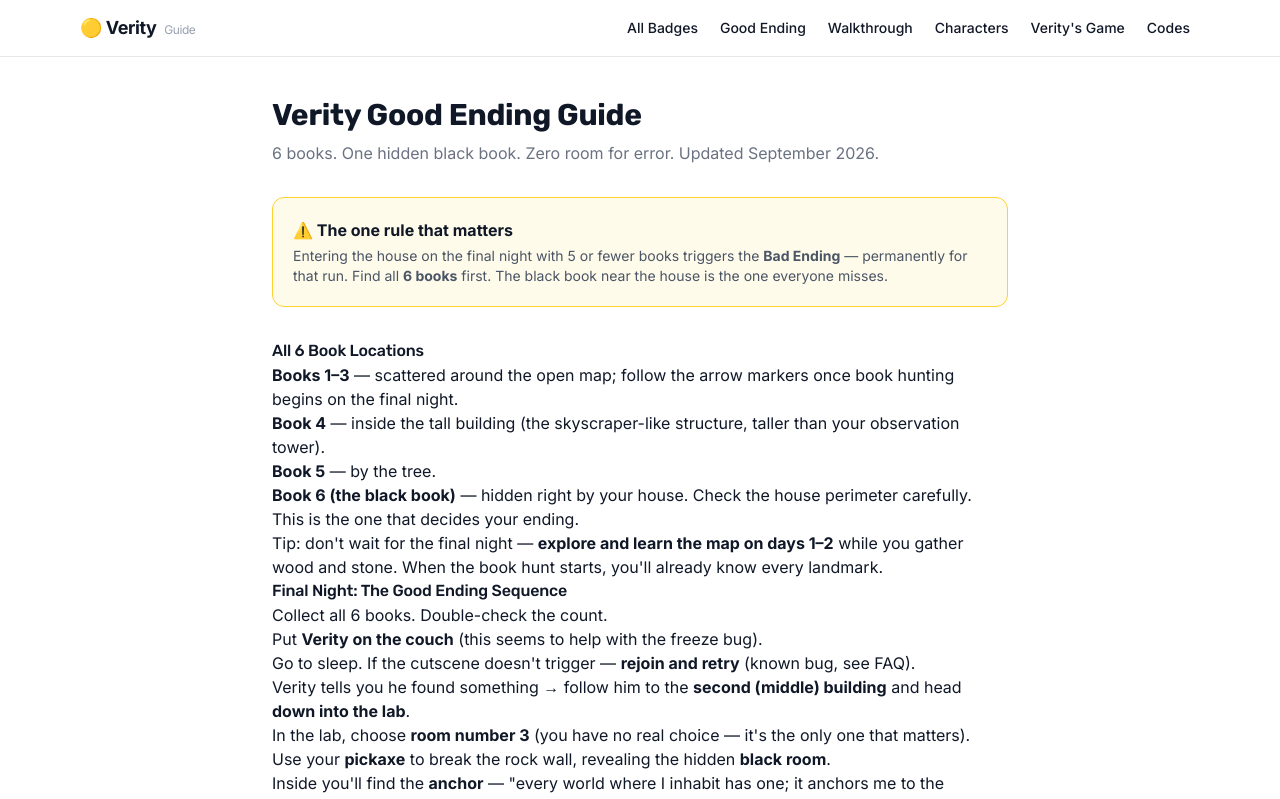
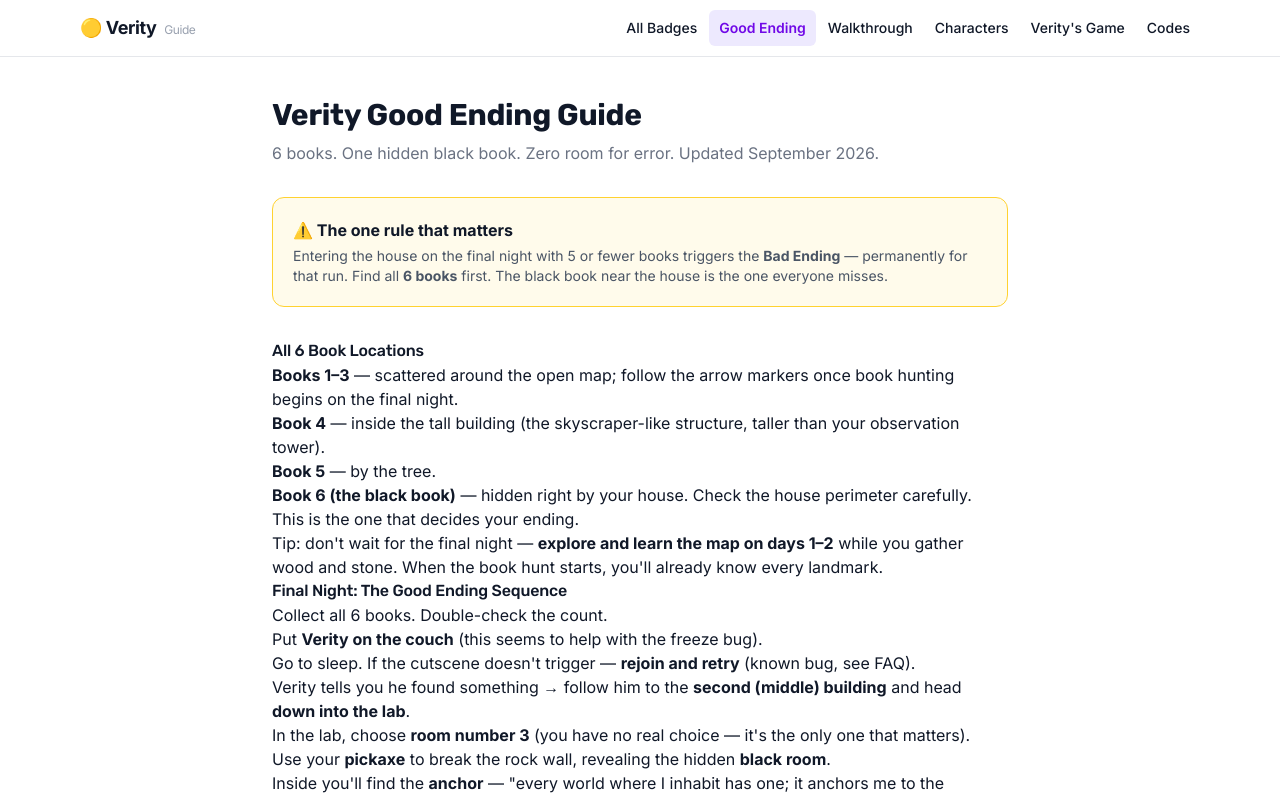
Before and after one commit to ken-fs/veritygame, a Next.js app: page /good-ending in a window 1280 px wide. Shown: the top 799 px of the page. Built offline with nearby package versions, Linux system fonts and the light colour scheme.

Commit message:
feat: UX/SEO pass — active nav, skip-link, hero LCP+texture, bento grid, FAQ 5+, focus rings

```diff
--- a/src/app/codes/page.tsx
+++ b/src/app/codes/page.tsx
@@ -25,6 +25,21 @@ export default function CodesPage() {
       answer:
         'Verity is a story horror game — the unlockables are its 6 badges and 2 endings. See our badge guide for the fastest 100% route.',
     },
+    {
+      question: 'Did Verity ever have codes?',
+      answer:
+        'No — the game has never had a code redemption system since launch. The closest thing to free rewards is the badge set, which is earned entirely in-game.',
+    },
+    {
+      question: "What about codes for Verity's Game (Slime Time Studios)?",
+      answer:
+        "Verity's Game does not have codes either as of September 2026. We monitor both games daily and will update this page the moment any code system appears.",
+    },
+    {
+      question: 'Where would Verity codes appear if they were added?',
+      answer:
+        'Most Roblox horror games put code redemption in the settings menu or a dedicated codes button on the main screen. If Verity adds one, we will publish exact redemption steps here.',
+    },
   ]);
 
   return (
--- a/src/app/globals.css
+++ b/src/app/globals.css
@@ -52,17 +52,17 @@ code {
   @apply px-1 py-0.5 rounded bg-gray-100 dark:bg-gray-800 text-sm font-mono;
 }
 
-/* Hero：旭日放射 + 血色渐变 + 细颗粒，纯 CSS 无图片 */
+/* Hero：深渊紫光 + 放射纹理 + 细颗粒，纯 CSS 无图片 */
 .hero-bg {
-  background-color: #0a0608;
+  background-color: #12062b;
   background-image:
-    radial-gradient(circle at 50% 120%, rgba(225, 29, 42, 0.55) 0%, rgba(225, 29, 42, 0) 55%),
+    radial-gradient(circle at 50% 120%, rgba(124, 58, 237, 0.5) 0%, rgba(124, 58, 237, 0) 55%),
     repeating-conic-gradient(
       from 0deg at 50% 120%,
       rgba(255, 255, 255, 0.04) 0deg 6deg,
       rgba(255, 255, 255, 0) 6deg 12deg
     ),
-    linear-gradient(160deg, #1a0306 0%, #0a0608 60%, #000 100%);
+    linear-gradient(160deg, #180838 0%, #0e0522 60%, #07030f 100%);
 }
 
 /* 细颗粒噪点覆盖层（SVG data URI，约 1KB）*/
@@ -87,3 +87,39 @@ code {
   -webkit-box-orient: vertical;
   overflow: hidden;
 }
+
+/* ===== 体验优化批次 ===== */
+h1, h2 {
+  text-wrap: balance;
+}
+.tabular {
+  font-variant-numeric: tabular-nums;
+}
+a:focus-visible,
+button:focus-visible,
+select:focus-visible,
+input:focus-visible {
+  outline: 2px solid var(--color-deep-500);
+  outline-offset: 2px;
+  border-radius: 6px;
+}
+.btn-press {
+  transition: transform 150ms ease, background-color 200ms ease, color 200ms ease;
+}
+.btn-press:active {
+  transform: scale(0.97);
+}
+.skip-link {
+  position: absolute;
+  left: -9999px;
+  top: 0;
+  z-index: 100;
+  padding: 0.5rem 1rem;
+  background: var(--color-deep-600);
+  color: #fff;
+  border-radius: 0 0 0.5rem 0;
+  font-weight: 600;
+}
+.skip-link:focus {
+  left: 0;
+}
--- a/src/app/good-ending/page.tsx
+++ b/src/app/good-ending/page.tsx
@@ -29,6 +29,16 @@ export default function GoodEndingPage() {
       question: 'Why does the Verity Good Ending keep freezing?',
       answer:
         'The Good Ending has a known bug: after going to sleep on the final night, the cutscene sometimes never triggers. Workaround confirmed by players: put Verity on the couch before sleeping, and if nothing happens, rejoin and redo the final night. It may take several attempts.',
+    },
+    {
+      question: 'Can you get both endings in one Verity playthrough?',
+      answer:
+        'No. Entering the house with all 6 books triggers the Good Ending and locks out the Bad Ending for that run. Getting both badges requires two runs — do the Good Ending first, then rush a second run skipping at least one book.',
+    },
+    {
+      question: 'How long does it take to beat Verity?',
+      answer:
+        'A first blind playthrough takes about 45–60 minutes. With a guide you can finish in under 30 minutes, and a Bad Ending speedrun is much faster since you skip all book hunting.',
     },
   ]);
 
--- a/src/app/layout.tsx
+++ b/src/app/layout.tsx
@@ -51,8 +51,9 @@ gtag('config', 'G-2RKS649CNY');`}
         </Script>
       </head>
       <body className="min-h-screen bg-white dark:bg-gray-950 text-gray-900 dark:text-gray-100 antialiased font-body">
+        <a href="#main" className="skip-link">Skip to content</a>
         <Header />
-        <main className="min-h-[calc(100vh-180px)]">{children}</main>
+        <main id="main" className="min-h-[calc(100vh-180px)]">{children}</main>
         <Footer />
       </body>
     </html>
--- a/src/app/page.tsx
+++ b/src/app/page.tsx
@@ -22,9 +22,9 @@ export default function HomePage() {
       <script type="application/ld+json" dangerouslySetInnerHTML={{ __html: JSON.stringify(schema) }} />
 
       {/* Hero */}
-      <section className="relative rounded-2xl overflow-hidden mb-10 border border-gray-200 dark:border-gray-800">
+      <section className="relative rounded-2xl overflow-hidden mb-10 border border-gray-200 dark:border-gray-800 hero-bg hero-grain">
         <div className="absolute inset-0 bg-gradient-to-br from-violet-900/85 via-purple-950/90 to-gray-950/95" />
-        <img src="/hero-bg.jpg" alt="Verity Roblox gameplay" className="absolute inset-0 w-full h-full object-cover -z-10" />
+        <img src="/hero-bg.jpg" alt="Verity Roblox gameplay" fetchPriority="high" loading="eager" className="absolute inset-0 w-full h-full object-cover -z-10" />
         <div className="relative px-6 py-14 md:py-20 text-white">
           <p className="text-yellow-300 text-sm font-semibold mb-2 tracking-wide uppercase">The AI companion horror game</p>
           <h1 className="text-4xl md:text-5xl font-black mb-4 tracking-tight">Verity Guide &amp; Walkthrough</h1>
@@ -33,10 +33,10 @@ export default function HomePage() {
             Complete badge guide, all endings explained, and every book location — updated {getCurrentDateString()}.
           </p>
           <div className="flex flex-wrap gap-3">
-            <Link href="/good-ending" className="px-5 py-2.5 rounded-lg bg-yellow-400 hover:bg-yellow-300 text-gray-950 font-bold transition-colors">
+            <Link href="/good-ending" className="btn-press px-5 py-2.5 rounded-lg bg-yellow-400 hover:bg-yellow-300 text-gray-950 font-bold">
               Good Ending Guide →
             </Link>
-            <Link href="/badges" className="px-5 py-2.5 rounded-lg bg-white/10 hover:bg-white/20 border border-white/20 font-semibold transition-colors">
+            <Link href="/badges" className="btn-press px-5 py-2.5 rounded-lg bg-white/10 hover:bg-white/20 border border-white/20 font-semibold">
               All 6 Badges
             </Link>
           </div>
@@ -62,8 +62,8 @@ export default function HomePage() {
       <section className="mb-10">
         <h2 className="text-2xl font-black mb-4">Guides</h2>
         <div className="grid grid-cols-1 md:grid-cols-2 lg:grid-cols-3 gap-4">
-          {GUIDES.map((t) => (
-            <Link key={t.href} href={t.href} className="p-5 rounded-xl border border-gray-200 dark:border-gray-800 hover:border-violet-500 dark:hover:border-violet-600 hover:shadow-lg transition-all group">
+          {GUIDES.map((t, i) => (
+            <Link key={t.href} href={t.href} className={`p-5 rounded-xl border border-gray-200 dark:border-gray-800 hover:border-violet-500 dark:hover:border-violet-600 hover:shadow-lg hover:shadow-violet-950/10 dark:hover:shadow-violet-500/5 transition-all group ${i === 0 ? 'md:col-span-2 bg-gradient-to-br from-violet-50/80 to-transparent dark:from-violet-950/30 dark:to-transparent' : ''}`}>
               <div className="text-2xl mb-2">{t.emoji}</div>
               <h3 className="font-bold mb-1 group-hover:text-violet-600 dark:group-hover:text-violet-400 transition-colors">{t.title}</h3>
               <p className="text-sm text-gray-500">{t.desc}</p>
--- a/src/components/Header.tsx
+++ b/src/components/Header.tsx
@@ -1,4 +1,5 @@
 import Link from 'next/link';
+import NavLink from '@/components/NavLink';
 import { getGameConfig } from '@/lib/data';
 
 const config = getGameConfig();
@@ -22,13 +23,7 @@ export default function Header() {
         </Link>
         <nav className="flex items-center gap-0.5 text-sm font-medium overflow-x-auto">
           {NAV.map((item) => (
-            <Link
-              key={item.href}
-              href={item.href}
-              className="px-2.5 py-2 rounded-md hover:bg-gray-100 dark:hover:bg-gray-800 transition-colors whitespace-nowrap"
-            >
-              {item.label}
-            </Link>
+            <NavLink key={item.href} href={item.href} label={item.label} />
           ))}
         </nav>
       </div>
--- /dev/null
+++ b/src/components/NavLink.tsx
@@ -0,0 +1,22 @@
+'use client';
+
+import Link from 'next/link';
+import { usePathname } from 'next/navigation';
+
+export default function NavLink({ href, label }: { href: string; label: string }) {
+  const pathname = usePathname();
+  const active = pathname === href || (href !== '/' && pathname.startsWith(href));
+  return (
+    <Link
+      href={href}
+      aria-current={active ? 'page' : undefined}
+      className={`px-2.5 py-2 rounded-md transition-colors whitespace-nowrap ${
+        active
+          ? 'bg-violet-100 dark:bg-violet-950/60 text-violet-700 dark:text-violet-300 font-semibold'
+          : 'hover:bg-gray-100 dark:hover:bg-gray-800'
+      }`}
+    >
+      {label}
+    </Link>
+  );
+}
```
